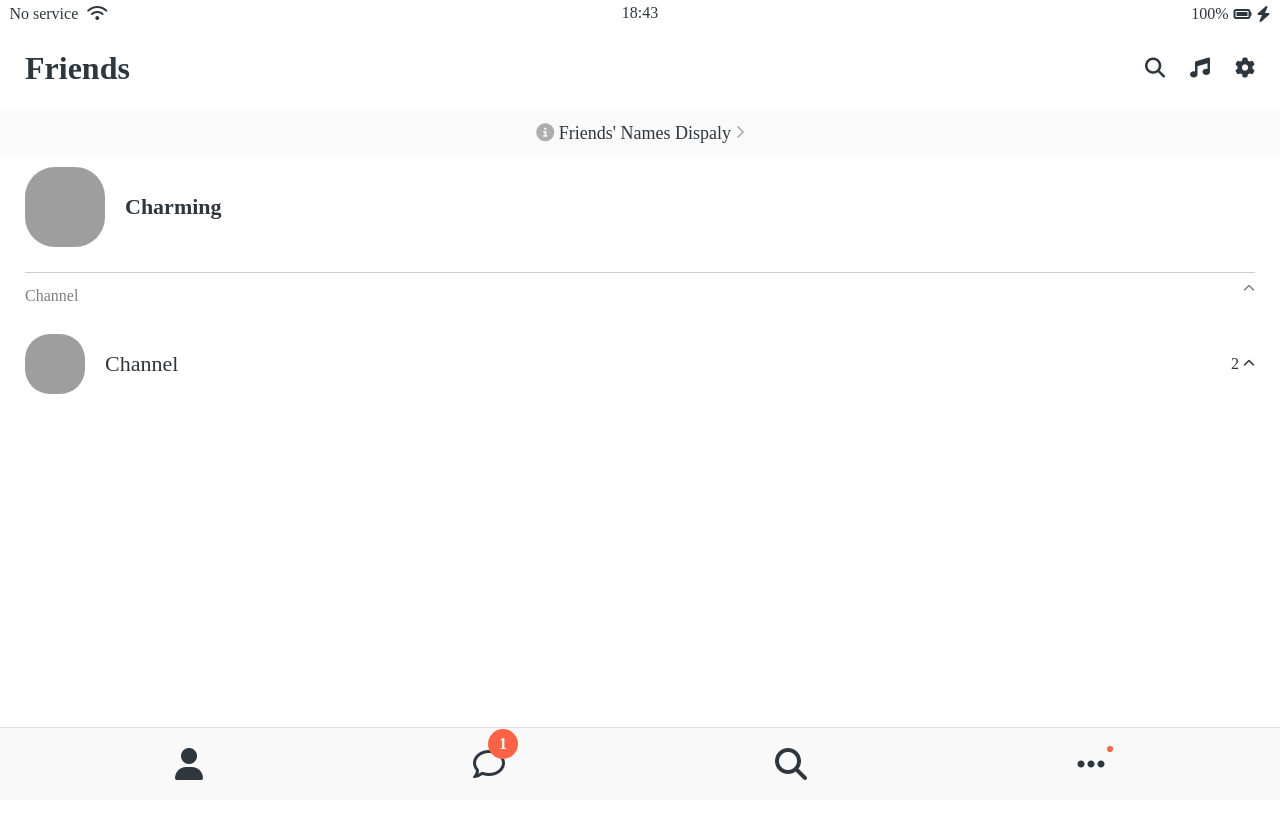
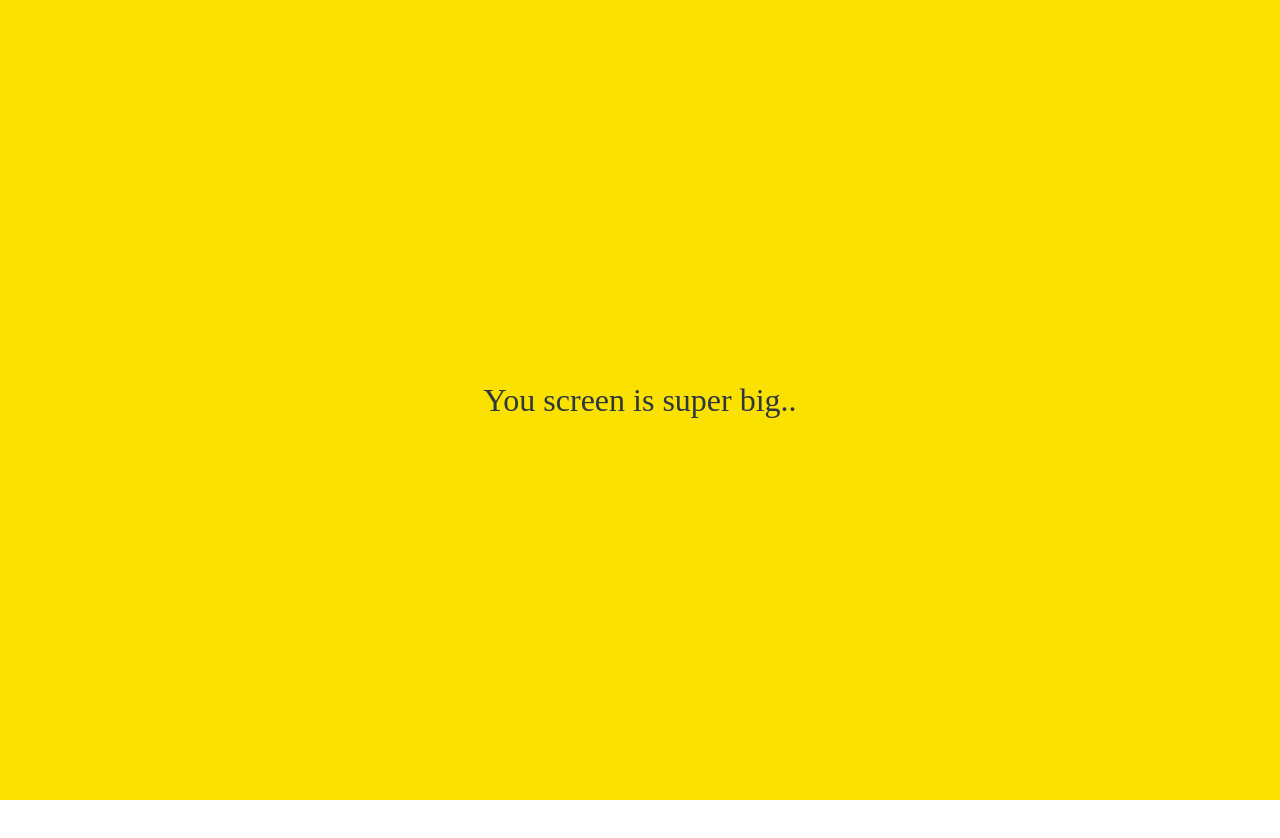
Before and after one commit to whckdgus/kokoa-clone-2024, a plain HTML site: page friends.html in a window 1280 px wide. Shown: the top 838 px of the page. Drawn offline with Linux system fonts and the light colour scheme; grey boxes are pictures that could not be loaded; files whose address does not match are found by name.

Commit message:
too -> super

```diff
--- a/friends.html
+++ b/friends.html
@@ -100,6 +100,10 @@
 <i class="fa-solid fa-comment fa-2x"></i>
 </div>
 
+<div id="no-mobile">
+    <span>You screen is super big..</span>
+</div>
+
 
 <script src="https://kit.fontawesome.com/95015ab104.js" crossorigin="anonymous"></script>
 </body>
```
